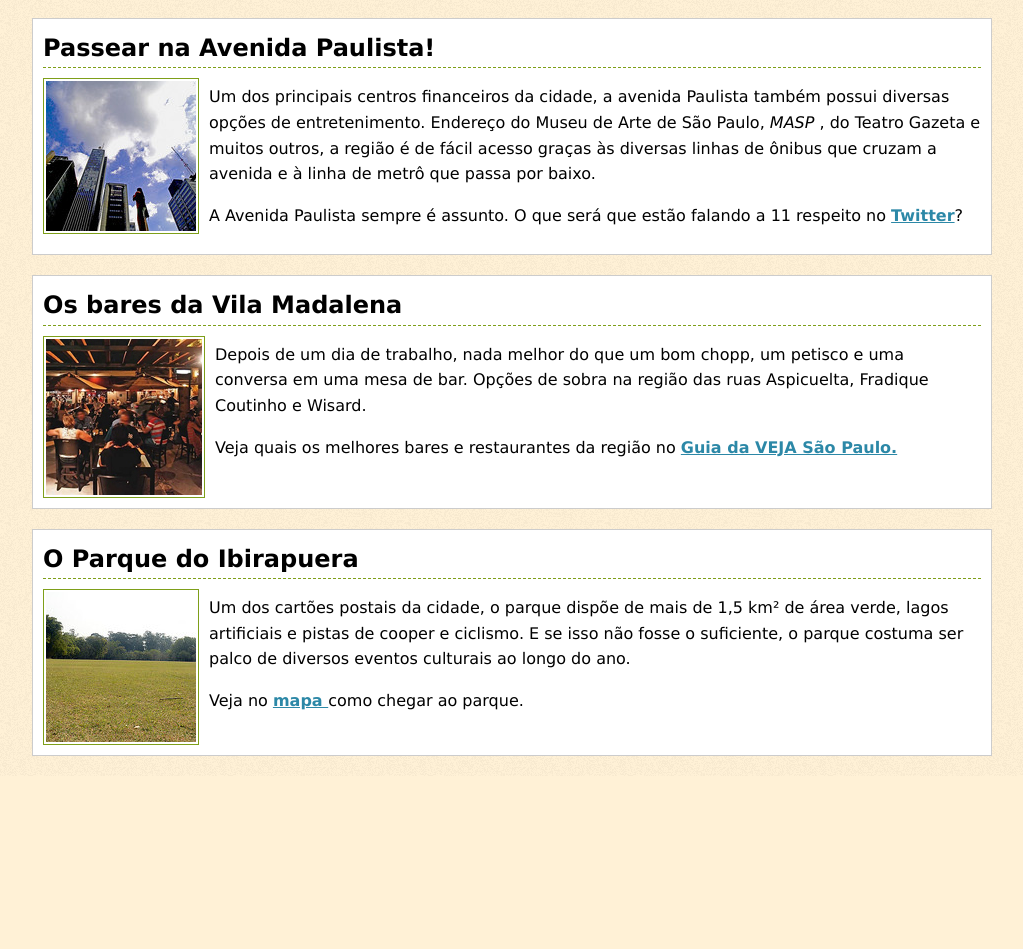
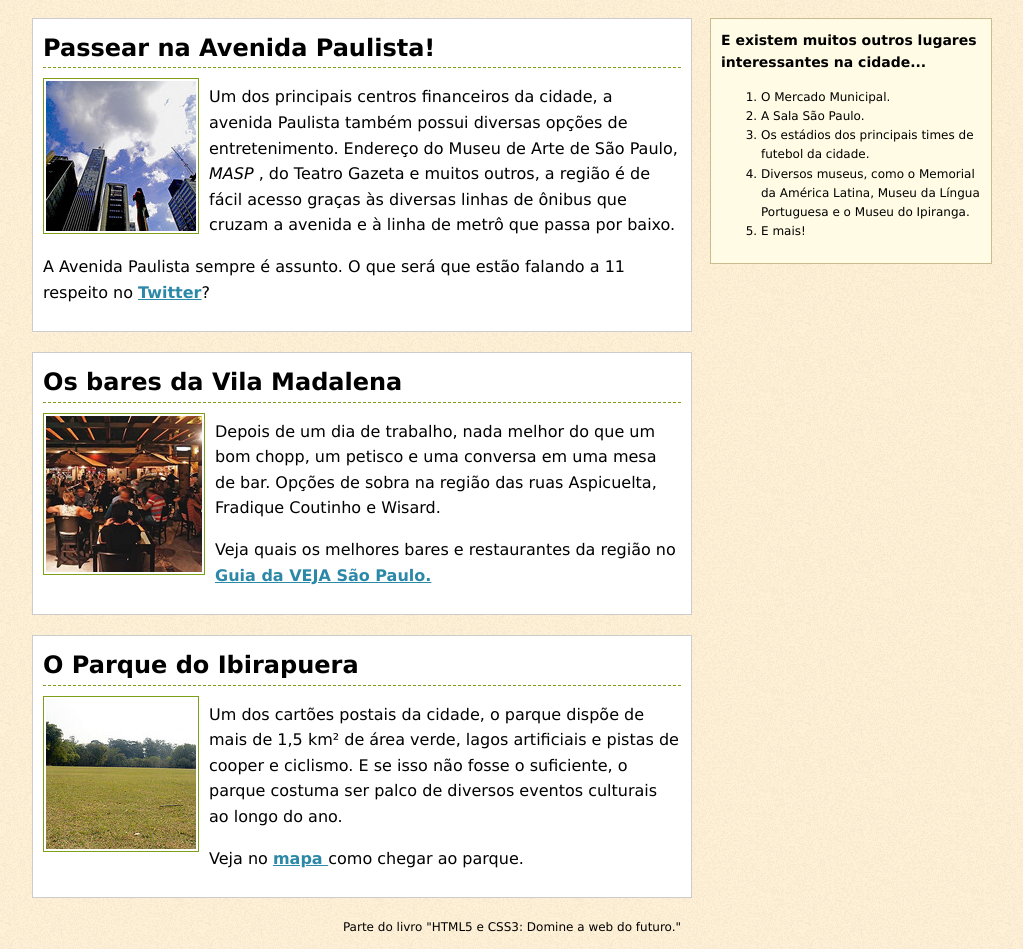
Before and after one commit to maidenscorpion/HTML5-e-CSS3-Domine-a-web-do-futuro, a plain HTML site: page cap2/index.html in a window 1280 px wide. Shown: the part 76-1025 px from the top of the page, without its empty margins (128-1151 px from the left). Before the commit the page ends 852 px from the top, so only its background shows below. Drawn offline with Linux system fonts and the light colour scheme.

Commit message:
Adicionando elementos secundários, Faca para sua cidade tambem closes #2

```diff
--- a/cap2/css/meuestilo.css
+++ b/cap2/css/meuestilo.css
@@ -2,6 +2,11 @@ body{
   background: #FFF1D6 url("../images/noise.png");
   font-family: 'Lucida Grande', 'Lucida Sans Unicode', Verdana, sans-serif;
   line-height: 1.6;
+}
+
+.container {
+  margin: 0 auto;
+  width: 960px;
 }
 
 h1 a{
@@ -14,9 +19,9 @@ h1 a:hover{
   color: #fff;
 }
 
-.container {
-  margin: 0 auto;
-  width: 960px;
+.places{
+  float: left;
+  width: 660px;
 }
 
 .place {
@@ -26,6 +31,23 @@ h1 a:hover{
   border: 1px solid #CCC;
   margin-bottom: 20px;
   padding: 10px;
+}
+
+.sidenote{
+  background-color: #FFFBE4;
+  border: 1px solid #C9BC8F;
+  float: right;
+  padding: 10px;
+  width: 260px;
+}
+
+.sidenote h3{
+  font-size: 14px;
+  margin-top: 0;
+}
+
+.sidenote ol{
+  font-size: 12px;
 }
 
 .place h2 {
@@ -48,3 +70,8 @@ h1 a:hover{
 .clear{
   clear: both;
 }
+
+.footer{
+  font-size: 12px;
+  text-align: center;
+}
--- a/cap2/index.html
+++ b/cap2/index.html
@@ -10,6 +10,7 @@
  <body>
  	<div class="container">
 	 	<h1><a href="">O que eu mais gosto em São Paulo</a></h1>
+	 	<div class="places">
 		 	<div class="place">
 			 	<h2>Passear na Avenida Paulista!</h2>
 			 	<img src='images/paulista.jpg' alt= "O céu da avenida Paulista, foto por http://www.flickr.com/photos/jairo_abud">
@@ -49,6 +50,22 @@
 			 	<div class="clear"></div>
 		 	</div>
 	 	</div>
+
+	 	<div class="sidenote">
+	 		<h3>E existem muitos outros lugares interessantes na cidade...</h3>
+	 		<ol>
+	 			<li>O Mercado Municipal.</li>
+	 			<li>A Sala São Paulo.</li>
+	 			<li>Os estádios dos principais times de futebol da cidade.</li>
+	 			<li>Diversos museus, como o Memorial da América Latina, Museu da Língua Portuguesa e o Museu do Ipiranga.</li>
+	 			<li>E mais!</li>
+	 		</ol>
+	 	</div>
+
+	 	<div class="footer clear">
+	 		<p> Parte do livro "HTML5 e CSS3: Domine a web do futuro." </p>
+	 	</div>
+ 	</div>
  	<script type="text/javascript" src="js/jquery.min.js"></script>
  </body>
  </html>
```
Also changed, not shown: 1 other file. Lines whose indentation alone changed are shown as unchanged.
